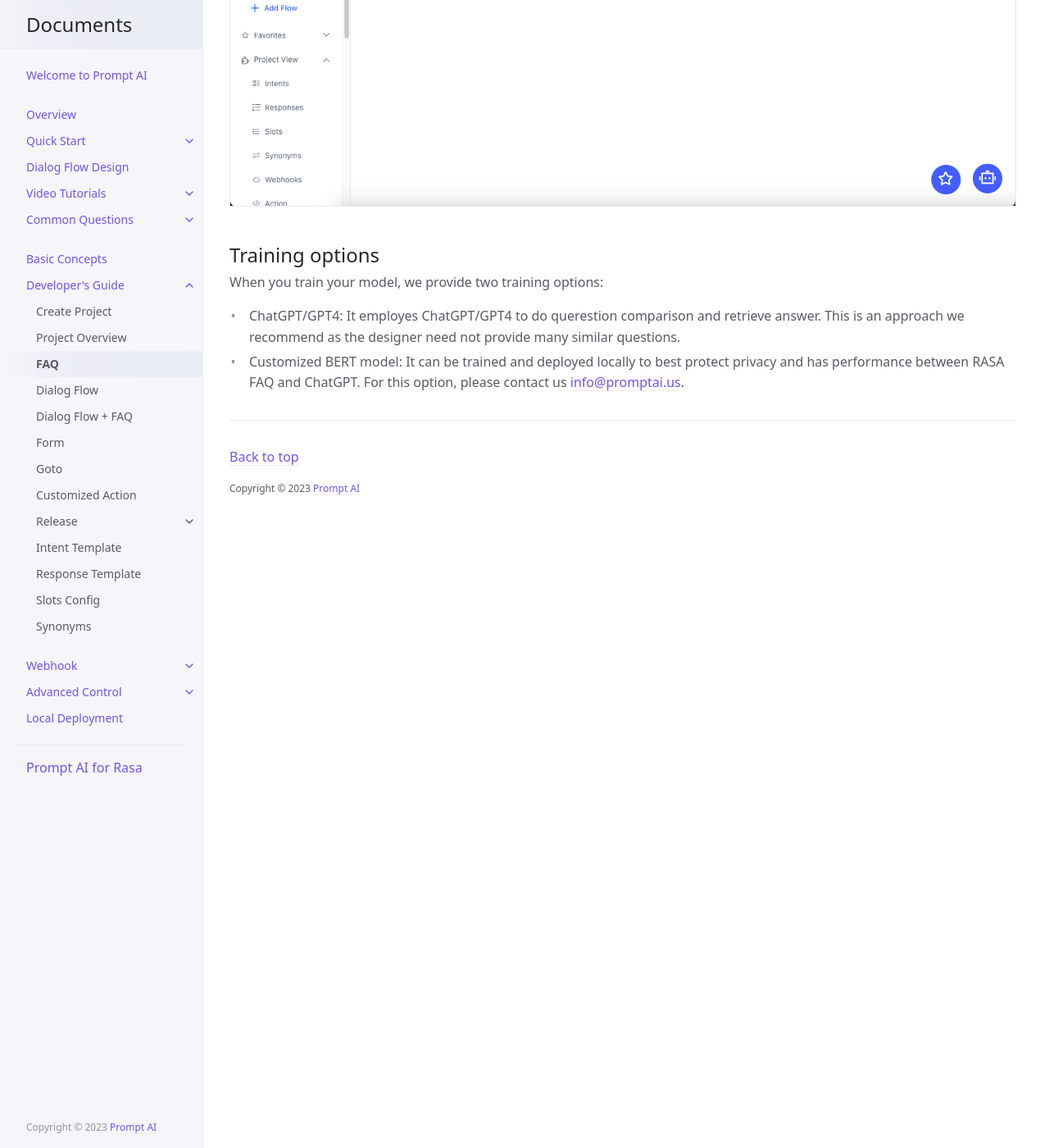
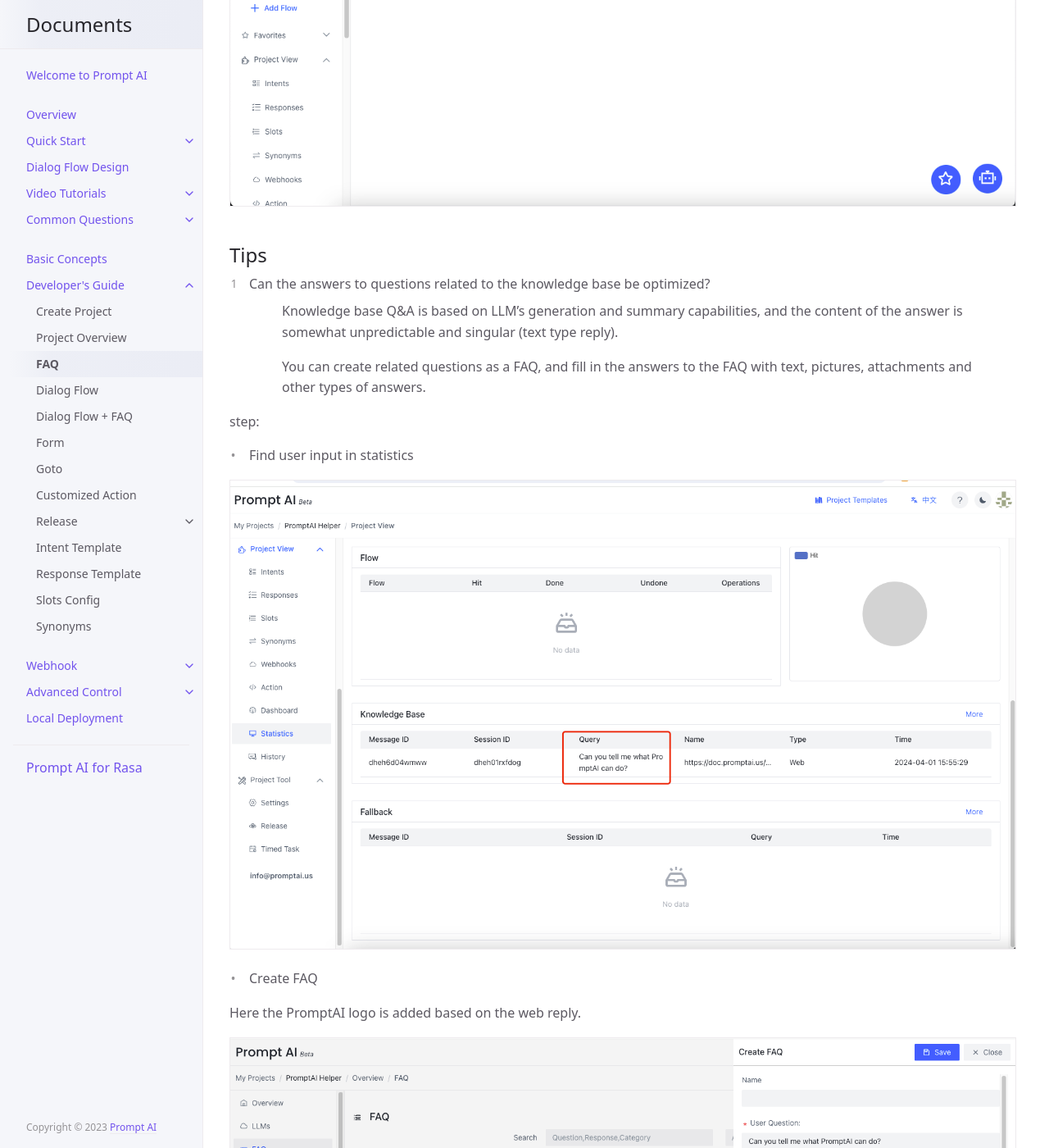
Before and after one commit to ws-cd/ws-cd.github.io, a Jekyll site: the page built from docs/tutorial/faq.md, in a window 1280 px wide and 1400 px high, scrolled down 2718 px. Shown: the whole window at 82% size. Built offline with Jekyll 4.4.1, drawn with Linux system fonts in a browser that asks for light colours; some of the changed text lies outside the part shown.

Commit message:
1、replace FAQ's options by Quick start FAQ

```diff
--- a/docs/tutorial/faq.md
+++ b/docs/tutorial/faq.md
@@ -26,12 +26,31 @@ Please fill multiple examples for the same question, which is required for RASA
 
 ![faq-03.png](/assets/images/tutorial/faq/faq-03.png)
 
-
 ## Created successfully
 
 ![faq-04.png](/assets/images/tutorial/faq/faq-04.png)
 
-## Training options
-When you train your model, we provide two training options:
-- ChatGPT/GPT4: It employes ChatGPT/GPT4 to do querestion comparison and retrieve answer.  This is an approach we recommend as the designer need not provide many similar questions.
-- Customized BERT model: It can be trained and deployed locally to best protect privacy and has performance between RASA FAQ and ChatGPT. For this option, please contact us [info@promptai.us](mailto:info@promptai.us).
+## Tips
+
+1. Can the answers to questions related to the knowledge base be optimized?
+> Knowledge base Q&A is based on LLM’s generation and summary capabilities, and the content of the answer is somewhat unpredictable and singular (text type reply).
+>
+> You can create related questions as a FAQ, and fill in the answers to the FAQ with text, pictures, attachments and other types of answers.
+
+step:
+
+- Find user input in statistics
+
+![img.png](/assets/images/quick_start/kb/kb-14.png)
+
+- Create FAQ
+
+Here the PromptAI logo is added based on the web reply.
+
+![img_1.png](/assets/images/quick_start/kb/kb-15.png)
+
+- Release and run
+
+Enter a similar question and the question will be answered by FAQ.
+
+![img_2.png](/assets/images/quick_start/kb/kb-16.png)
```
Also changed, not shown: docs/quick_start/knowledge_base.md (+0 -25 lines).
